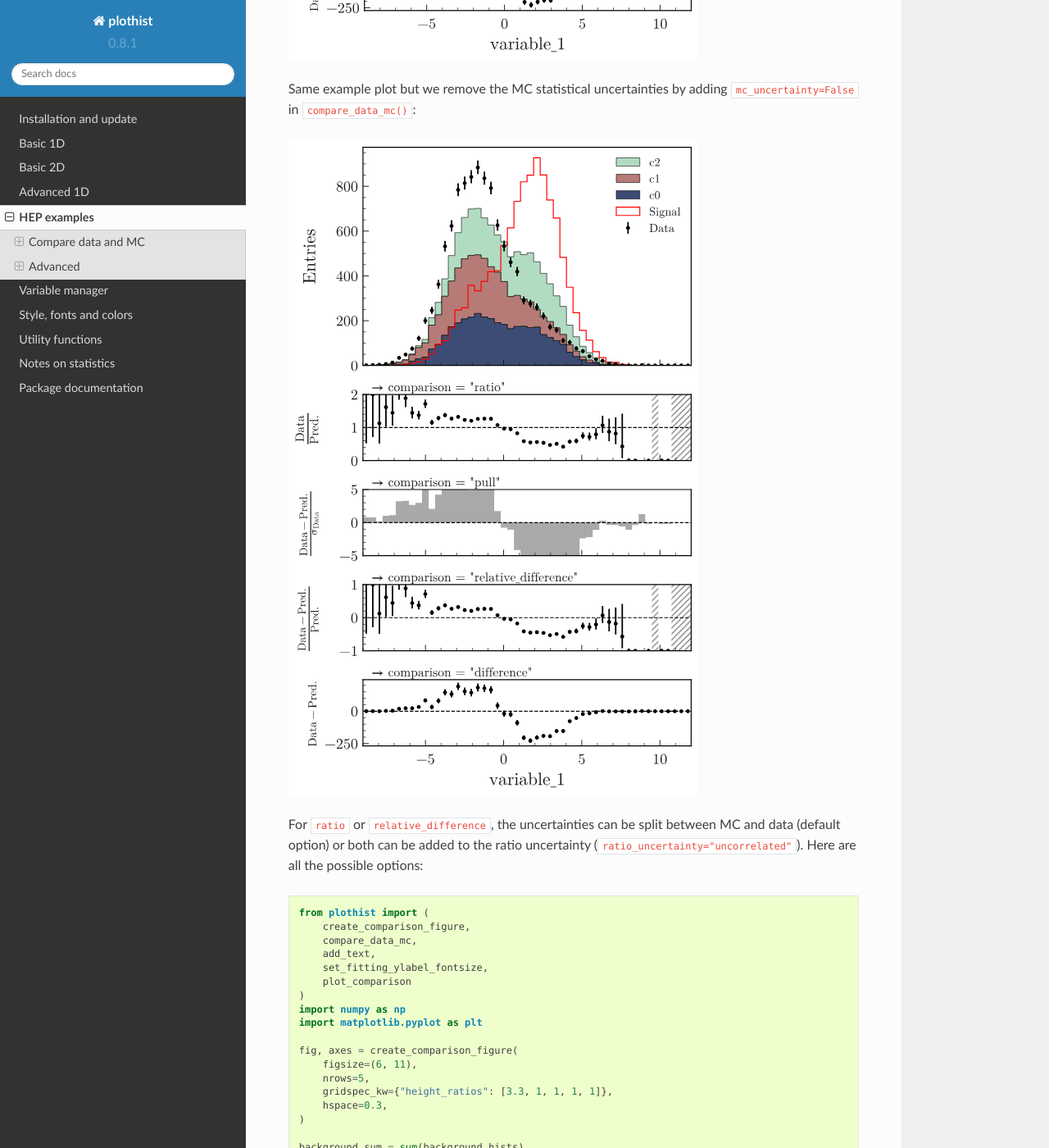
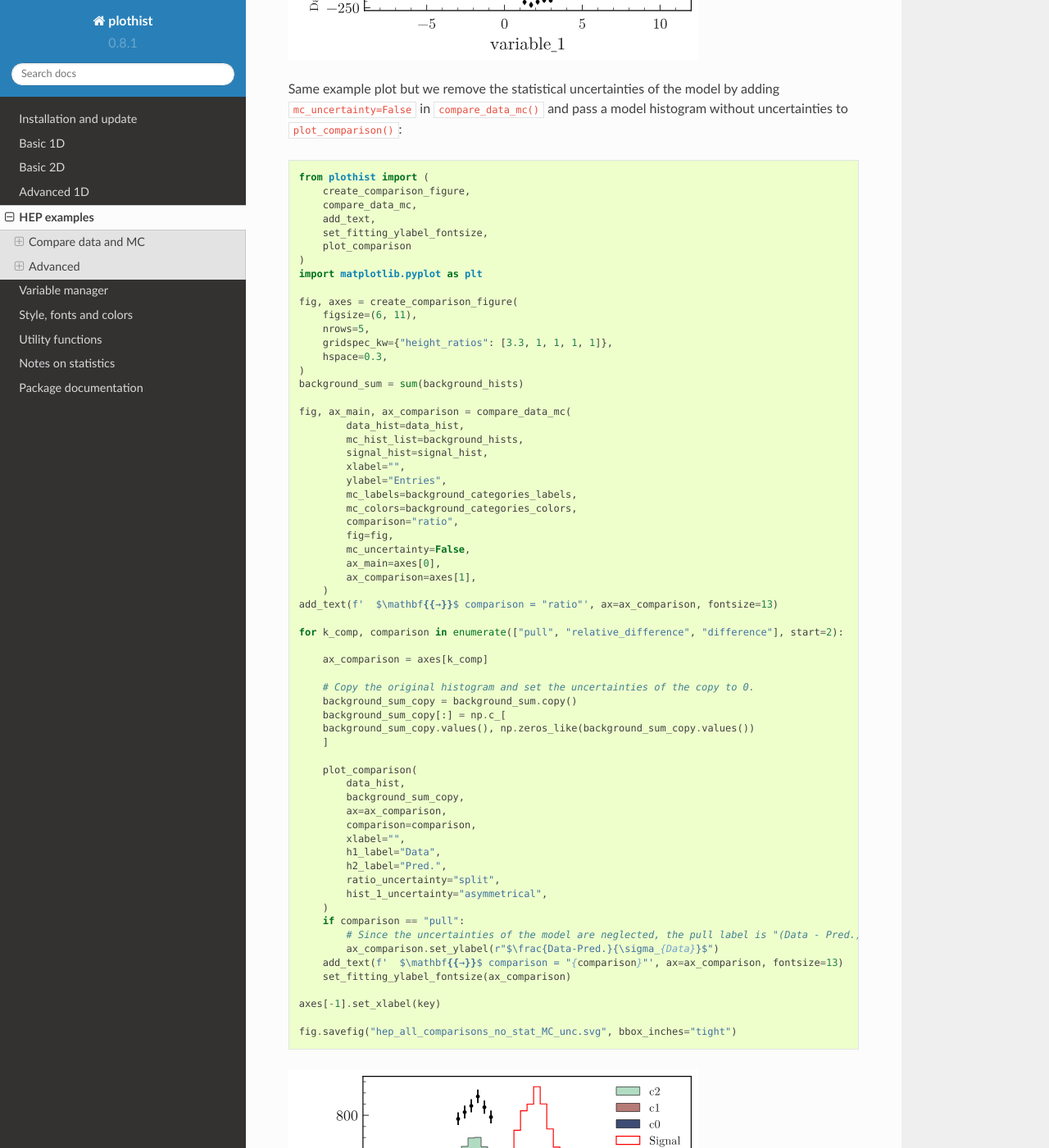
Before and after one commit to cyrraz/plothist, a Sphinx documentation site: the page built from docs/advanced/hep_examples.rst, in a window 1280 px wide and 1400 px high, scrolled down 6279 px. Shown: the whole window at 82% size. Built offline with Sphinx 7.4.7 and the Read the Docs theme 2.0.0, drawn with Linux system fonts in a browser that asks for light colours.

Commit message:
explicit is better than implicit

```diff
--- a/docs/advanced/hep_examples.rst
+++ b/docs/advanced/hep_examples.rst
@@ -241,7 +241,74 @@ Example plot with all comparisons, using the same histograms as above:
 
 
 
-Same example plot but we remove the MC statistical uncertainties by adding ``mc_uncertainty=False`` in ``compare_data_mc()``:
+Same example plot but we remove the statistical uncertainties of the model by adding ``mc_uncertainty=False`` in ``compare_data_mc()`` and pass a model histogram without uncertainties to ``plot_comparison()``:
+
+.. code-block:: python
+
+    from plothist import (
+        create_comparison_figure,
+        compare_data_mc,
+        add_text,
+        set_fitting_ylabel_fontsize,
+        plot_comparison
+    )
+    import matplotlib.pyplot as plt
+
+    fig, axes = create_comparison_figure(
+        figsize=(6, 11),
+        nrows=5,
+        gridspec_kw={"height_ratios": [3.3, 1, 1, 1, 1]},
+        hspace=0.3,
+    )
+    background_sum = sum(background_hists)
+
+    fig, ax_main, ax_comparison = compare_data_mc(
+            data_hist=data_hist,
+            mc_hist_list=background_hists,
+            signal_hist=signal_hist,
+            xlabel="",
+            ylabel="Entries",
+            mc_labels=background_categories_labels,
+            mc_colors=background_categories_colors,
+            comparison="ratio",
+            fig=fig,
+            mc_uncertainty=False,
+            ax_main=axes[0],
+            ax_comparison=axes[1],
+        )
+    add_text(f'  $\mathbf{{→}}$ comparison = "ratio"', ax=ax_comparison, fontsize=13)
+
+    for k_comp, comparison in enumerate(["pull", "relative_difference", "difference"], start=2):
+
+        ax_comparison = axes[k_comp]
+
+        # Copy the original histogram and set the uncertainties of the copy to 0.
+        background_sum_copy = background_sum.copy()
+        background_sum_copy[:] = np.c_[
+        background_sum_copy.values(), np.zeros_like(background_sum_copy.values())
+        ]
+
+        plot_comparison(
+            data_hist,
+            background_sum_copy,
+            ax=ax_comparison,
+            comparison=comparison,
+            xlabel="",
+            h1_label="Data",
+            h2_label="Pred.",
+            ratio_uncertainty="split",
+            hist_1_uncertainty="asymmetrical",
+        )
+        if comparison == "pull":
+            # Since the uncertainties of the model are neglected, the pull label is "(Data - Pred.)/sigma_Data"
+            ax_comparison.set_ylabel(r"$\frac{Data-Pred.}{\sigma_{Data}}$")
+        add_text(f'  $\mathbf{{→}}$ comparison = "{comparison}"', ax=ax_comparison, fontsize=13)
+        set_fitting_ylabel_fontsize(ax_comparison)
+
+    axes[-1].set_xlabel(key)
+
+    fig.savefig("hep_all_comparisons_no_stat_MC_unc.svg", bbox_inches="tight")
+
 
 
 .. image:: ../img/hep_all_comparisons_no_stat_MC_unc.svg
```
